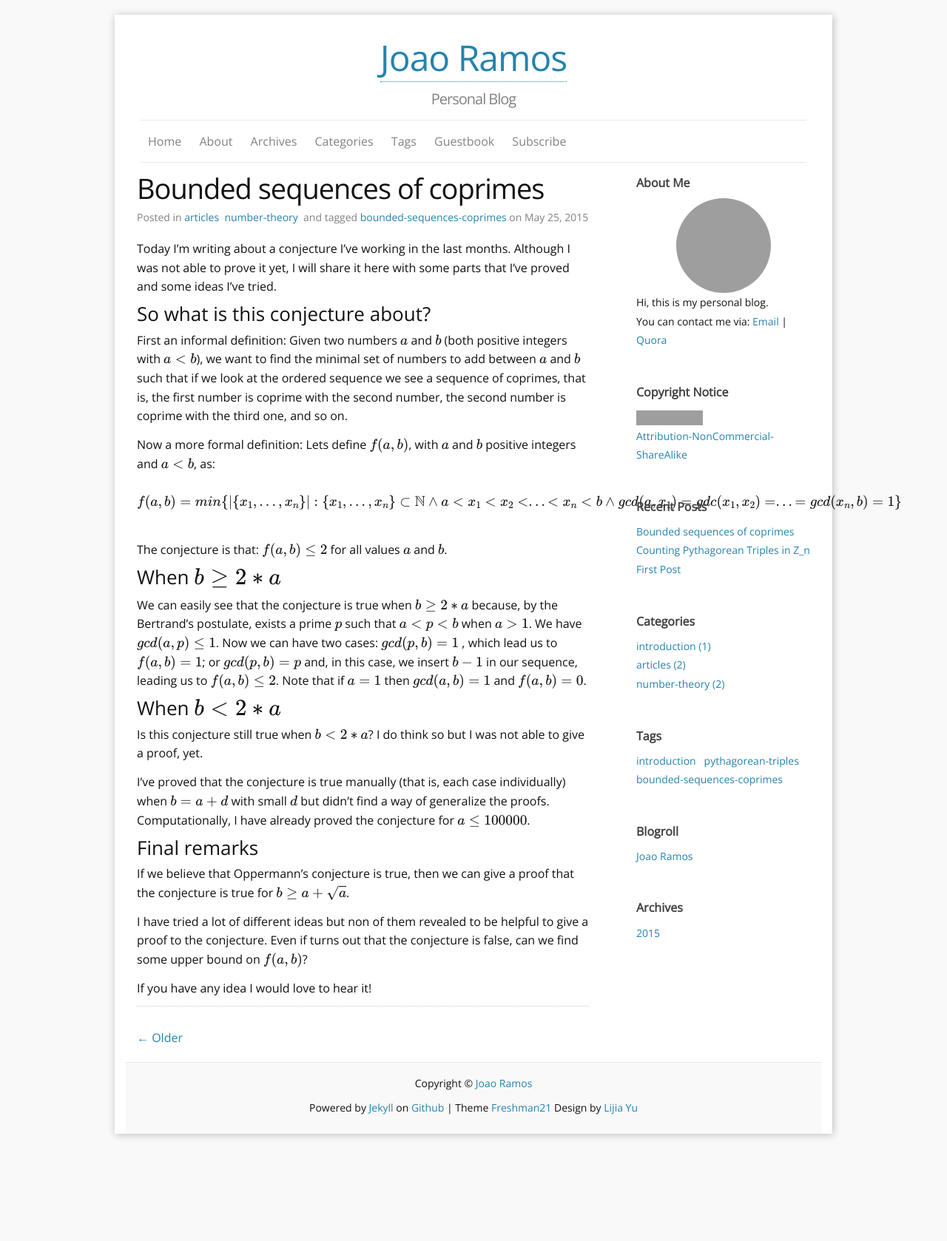
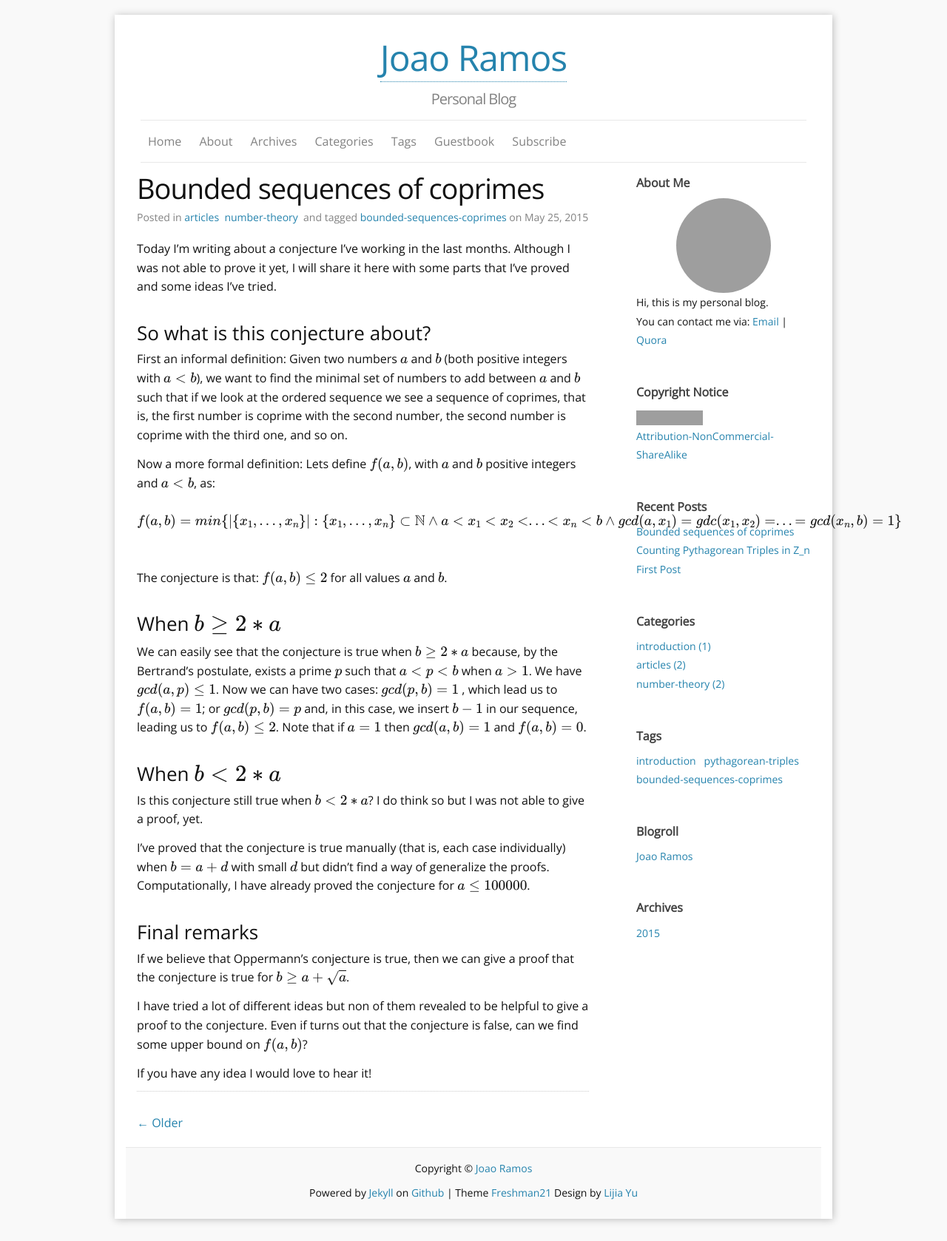
Before and after one commit to JoaoM10/JoaoM10.github.io, a Jekyll site: the page built from _posts/2015-05-25-bounded-sequences-of-coprimes.md, in a window 1280 px wide. Shown: the whole page at 74% size. Built offline with Jekyll 4.4.1, drawn with Linux system fonts in a browser that asks for light colours; formulas are drawn with MathJax 3; comment, search, counter and statistics services are not loaded; before the commit the page ends 1563 px from its top, so only the background shows below that; grey boxes are pictures that could not be loaded.

Commit message:
fix post

```diff
--- a/_posts/2015-05-25-bounded-sequences-of-coprimes.md
+++ b/_posts/2015-05-25-bounded-sequences-of-coprimes.md
@@ -10,7 +10,7 @@ comments: true
 Today I'm writing about a conjecture I've working in the last months.
 Although I was not able to prove it yet, I will share it here with some
 parts that I've proved and some ideas I've tried.
-<br>
+<br><br>
 
 ### So what is this conjecture about?
 
@@ -25,9 +25,9 @@ Now a more formal definition: Lets define $$f(a,b)$$, with $$a$$ and $$b$$
 positive integers and $$a < b$$, as:
 <br><br>
 $$f(a,b) \\ = min \{ |\{x_1, ..., x_n\}| : \{x_1, ..., x_n\} \subset \mathbb{N} \wedge a < x_1 < x_2 < ... < x_n < b \\ \wedge gcd(a, x_1) = gdc(x_1, x_2) = ... = gcd(x_n, b) = 1 \}$$<br>
-
+<br>
 The conjecture is that: $$f(a,b) \leq 2$$ for all values $$a$$ and $$b$$.
-<br>
+<br><br>
 
 ### When $$b \geq 2*a$$
 
@@ -37,7 +37,7 @@ when $$a > 1$$. We have $$gcd(a,p) \leq 1$$. Now we can have two cases: $$gcd(p,
 , which lead us to $$f(a,b) = 1$$; or $$gcd(p,b) = p$$ and, in this case, we
 insert $$b - 1$$ in our sequence, leading us to $$f(a,b) \leq 2$$. Note that
 if $$a = 1$$ then $$gcd(a,b) = 1$$ and $$f(a,b) = 0$$.
-<br>
+<br><br>
 
 ### When $$b < 2*a$$
 
@@ -47,7 +47,7 @@ able to give a proof, yet.
 I've proved that the conjecture is true manually (that is, each case individually)
 when $$b = a + d$$ with small $$d$$ but didn't find a way of generalize the proofs.
 Computationally, I have already proved the conjecture for $$a \leq 100 000$$.
-<br>
+<br><br>
 
 ### Final remarks
 
```
